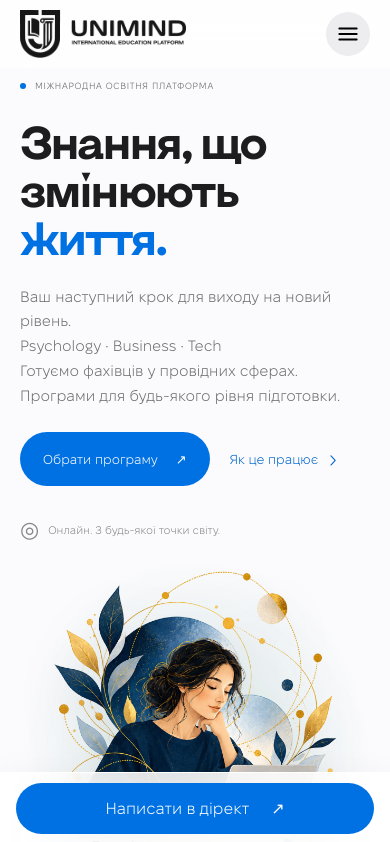
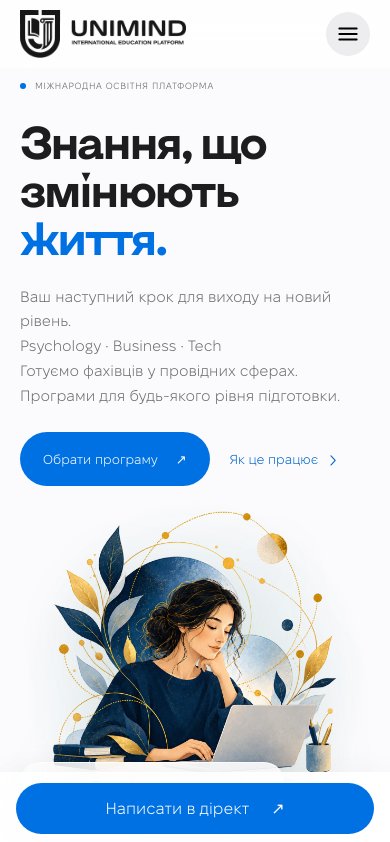
Before and after one commit to VolandKozlov/unimindua, a Vue app: page / in a window 390 px wide. Shown: the top 842 px of the page. Built offline with nearby package versions, Linux system fonts and the light colour scheme.

Commit message:
feat: remove hero note section for cleaner hero layout

```diff
--- a/src/apple-design.scss
+++ b/src/apple-design.scss
@@ -184,17 +184,6 @@ a {
 }
 .hero-link:hover span {
   transform: translateX(4px);
-}
-.hero-note {
-  display: flex;
-  align-items: center;
-  gap: 9px;
-  margin-top: 42px;
-  color: #86868b;
-  font-size: 12px;
-}
-.hero-note__symbol {
-  font-size: 22px;
 }
 .hero-visual {
   position: relative;
@@ -674,10 +663,6 @@ a {
   .hero-link {
     font-size: 13px;
   }
-  .hero-note {
-    margin-top: 27px;
-    font-size: 11px;
-  }
   .hero-visual {
     height: 370px;
     width: 100%;
--- a/src/components/HeroSection.vue
+++ b/src/components/HeroSection.vue
@@ -14,9 +14,6 @@
             >Обрати програму <span aria-hidden="true">↗</span></a
           >
           <a class="hero-link" href="#learning">Як це працює <span aria-hidden="true">›</span></a>
-        </div>
-        <div class="hero-note">
-          <span class="hero-note__symbol">◎</span><span>Онлайн. З будь-якої точки світу.</span>
         </div>
       </div>
       <div class="hero-visual">
```
